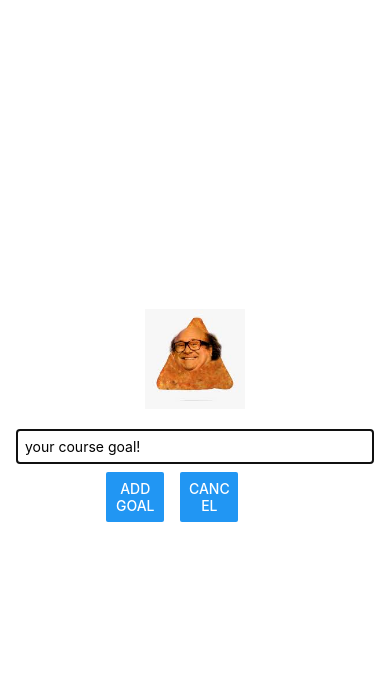
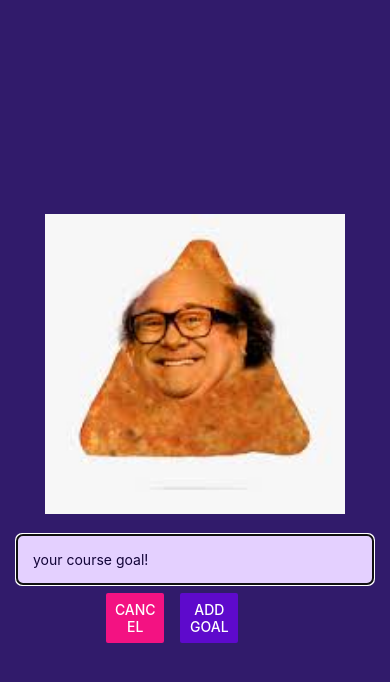
Before and after one commit to abbyhoosh/RNCourse, a React Native app: screen / in a window 390 px wide. Both pictures are taken after a click on the button "ADD NEW GOAL". Shown: the top 682 px of the page. Built offline with nearby package versions, Linux system fonts and the light colour scheme.

Commit message:
finish with status bar

```diff
--- a/App.js
+++ b/App.js
@@ -1,5 +1,6 @@
 import { useState } from "react";
 import { StyleSheet, View, FlatList, Button } from "react-native";
+import { StatusBar } from "expo-status-bar";
 
 import GoalItem from "./components/GoalItem";
 import GoalInput from "./components/GoalInput";
@@ -12,7 +13,7 @@ export default function App() {
     setModalIsVisible(true);
   }
 
-  function endStartGoalHandler () {
+  function endStartGoalHandler() {
     setModalIsVisible(false);
   }
   function addGoalHandler(enteredGoalText) {
@@ -30,13 +31,19 @@ export default function App() {
   }
 
   return (
+    <>
+      <StatusBar style='light'/>
       <View style={styles.appContainer}>
         <Button
           title="Add New Goal"
           color="#5E0acc"
           onPress={startAddGoalHandler}
         />
-      <GoalInput visible={modalIsVisible} onAddGoal={addGoalHandler} onCancel={endStartGoalHandler}/>
+        <GoalInput
+          visible={modalIsVisible}
+          onAddGoal={addGoalHandler}
+          onCancel={endStartGoalHandler}
+        />
         <View style={styles.goalsContainer}>
           <FlatList
             data={courseGoals}
@@ -52,6 +59,7 @@ export default function App() {
           />
         </View>
       </View>
+    </>
   );
 }
 
@@ -60,6 +68,7 @@ const styles = StyleSheet.create({
     flex: 1,
     paddingTop: 50,
     paddingHorizontal: 16,
+    backgroundColor: "#1e085a",
   },
   goalsContainer: {
     flex: 5,
--- a/components/GoalInput.js
+++ b/components/GoalInput.js
@@ -1,4 +1,11 @@
-import { StyleSheet, View, TextInput, Button, Modal, Image } from "react-native";
+import {
+  StyleSheet,
+  View,
+  TextInput,
+  Button,
+  Modal,
+  Image,
+} from "react-native";
 import { useState } from "react";
 
 function GoalInput(props) {
@@ -16,7 +23,10 @@ function GoalInput(props) {
   return (
     <Modal visible={props.visible} animationType="slide">
       <View style={styles.inputContainer}>
-      <Image style={styles.image} source={require('../assets/images/download.jpg')}/>
+        <Image
+          style={styles.image}
+          source={require("../assets/Images/download.jpg")}
+        />
         <TextInput
           style={styles.TextInput}
           placeholder="your course goal!"
@@ -25,10 +35,10 @@ function GoalInput(props) {
         />
         <View style={styles.buttonContainer}>
           <View style={styles.button}>
-            <Button title="Add goal" onPress={addGoalHandler} />
+            <Button title="Cancel" onPress={props.onCancel} color="#f31282" />
           </View>
           <View style={styles.button}>
-            <Button title="Cancel" onPress={props.onCancel} />
+            <Button title="Add goal" onPress={addGoalHandler} color="#5e0acc" />
           </View>
         </View>
       </View>
@@ -43,16 +53,17 @@ const styles = StyleSheet.create({
     flex: 1,
     justifyContent: "center",
     alignItems: "center",
-    marginBottom: 24,
-    borderBottomWidth: 1,
-    borderBottomColor: "#cccccc",
-    padding: 16
+    padding: 16,
+    backgroundColor: "#311b6b",
   },
   TextInput: {
     borderWidth: 1,
-    borderColor: "#cccccc",
+    borderColor: "#e4d0ff",
+    backgroundColor: "#e4d0ff",
+    color: "#120438",
+    borderRadius: 6,
     width: "100%",
-    padding: 8,
+    padding: 16,
   },
   buttonContainer: {
     flexDirection: "row",
@@ -62,8 +73,8 @@ const styles = StyleSheet.create({
     margin: 8,
   },
   image: {
-    width: 100,
-    height: 100,
-    margin: 20
-  }
+    width: 300,
+    height: 300,
+    margin: 20,
+  },
 });
```
Lines whose indentation alone changed are shown as unchanged.
